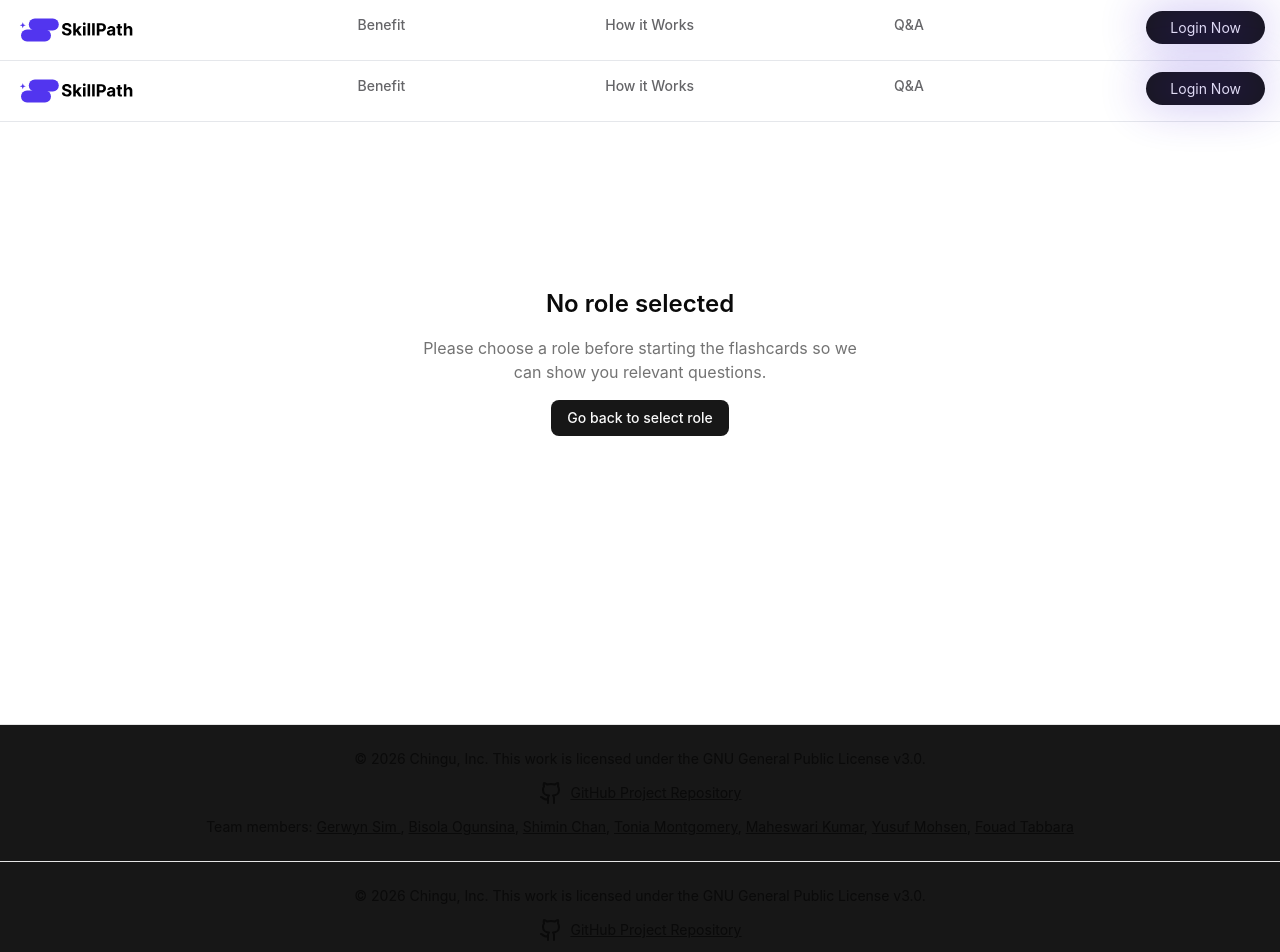
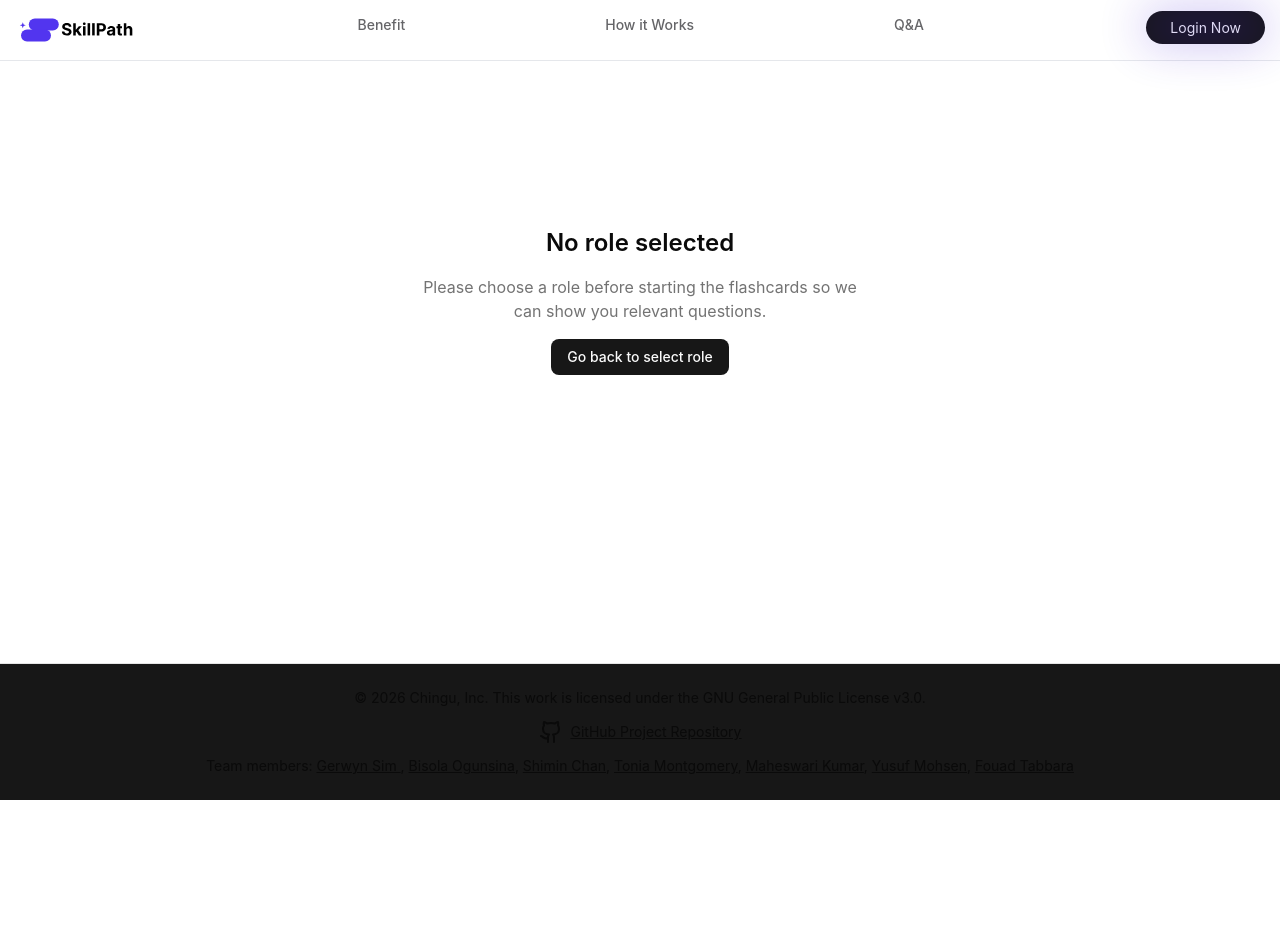
Before and after one commit to chingu-voyages/V59-tier3-team-37, a Next.js app: page /questions in a window 1280 px wide. Shown: the top 952 px of the page. After the commit the page ends 800 px from the top, so only its background shows below. Built offline with nearby package versions, Linux system fonts and the light colour scheme.

Commit message:
remove duplicate layouts

```diff
--- a/app/(routes)/layout.tsx
+++ /dev/null
@@ -1,6 +0,0 @@
-import type { ReactNode } from "react";
-import AppLayout from "@/components/layout/AppLayout";
-
-export default function RoutesLayout({ children }: { children: ReactNode }) {
-  return <AppLayout>{children}</AppLayout>;
-}
--- a/app/layout.tsx
+++ b/app/layout.tsx
@@ -33,10 +33,6 @@ export default function RootLayout({
       <body
         className={`${geistSans.variable} ${geistMono.variable} antialiased flex min-h-screen flex-col`}
       >
-        <ThemeProvider />
-        <Header />
-        <main className="flex-1">{children}</main>
-        <Footer />
         <AppLayout>{children}</AppLayout>
       </body>
     </html>
--- a/components/layout/Header.tsx
+++ b/components/layout/Header.tsx
@@ -31,7 +31,7 @@ export default function Header() {
         </Link>
       </nav>
       {/* Login Button */}
-      <div className="flex-shrink-0 relative">
+      <div className="shrink-0 relative">
         <div className="absolute -inset-1 rounded-full bg-[#3F1CD4] opacity-30 blur-xl z-0"></div>
         <Link
           href="/login"
```
